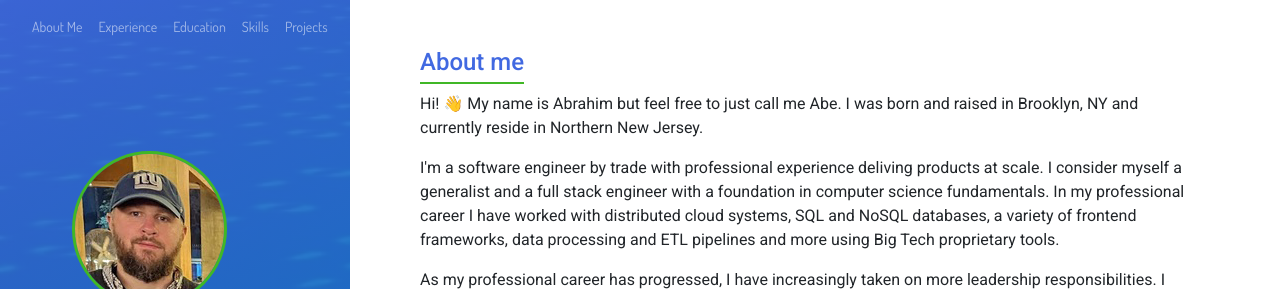
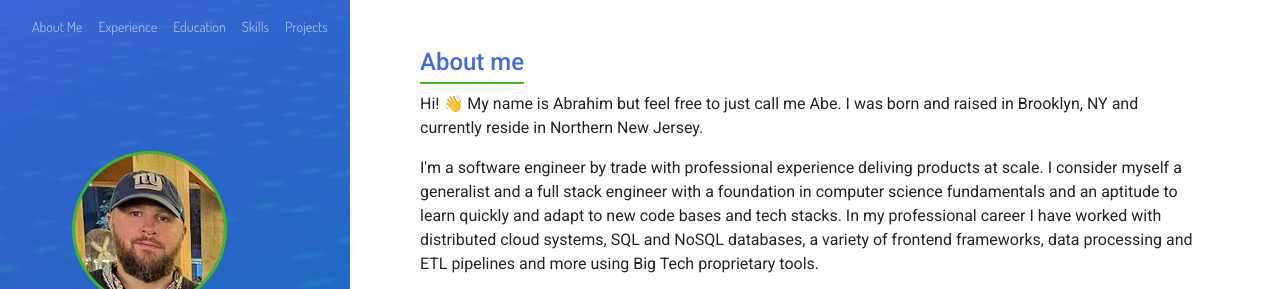
Before and after one commit to agaber/portfolio, a website: page src/index.html in a window 1280 px wide. Shown: the top 289 px of the page. Drawn offline with nearby package versions, Linux system fonts and the light colour scheme; files that its build step writes are made by us from their sources; files whose address does not match are found by name; a web font is replaced by a local one.

Commit message:
Update CV and page text.

```diff
--- a/src/index.html
+++ b/src/index.html
@@ -100,7 +100,8 @@
             <p>
               I'm a software engineer by trade with professional experience deliving products at
               scale. I consider myself a generalist and a full stack engineer with a foundation in
-              computer science fundamentals. In my professional career I have worked with distributed
+              computer science fundamentals and an aptitude to learn quickly and adapt to new code
+              bases and tech stacks. In my professional career I have worked with distributed
               cloud systems, SQL and NoSQL databases, a variety of frontend frameworks, data
               processing and ETL pipelines and more using Big Tech proprietary tools.
             </p>
@@ -375,7 +376,8 @@
     </div>
 
     <script
-        src="https://cdn.jsdelivr.net/npm/bootstrap@5.3.0-alpha1/dist/js/bootstrap.bundle.min.js" integrity="sha384-w76AqPfDkMBDXo30jS1Sgez6pr3x5MlQ1ZAGC+nuZB+EYdgRZgiwxhTBTkF7CXvN"
+        src="https://cdn.jsdelivr.net/npm/bootstrap@5.3.0-alpha1/dist/js/bootstrap.bundle.min.js"
+        integrity="sha384-w76AqPfDkMBDXo30jS1Sgez6pr3x5MlQ1ZAGC+nuZB+EYdgRZgiwxhTBTkF7CXvN"
         crossorigin="anonymous"></script>
   </body>
 </html>
```
Also changed, not shown: 1 other file.
